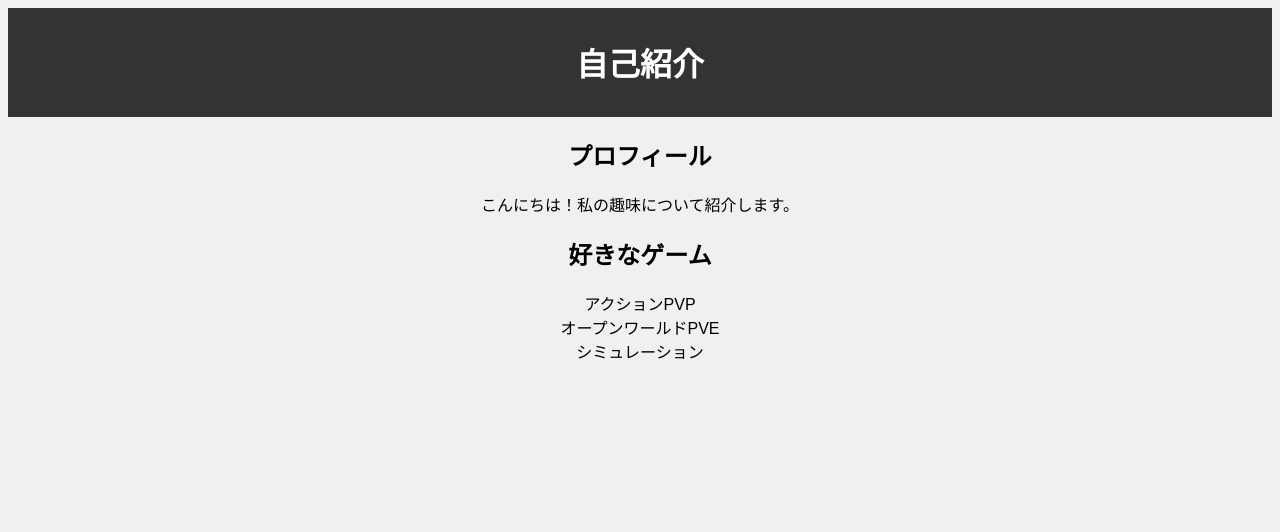
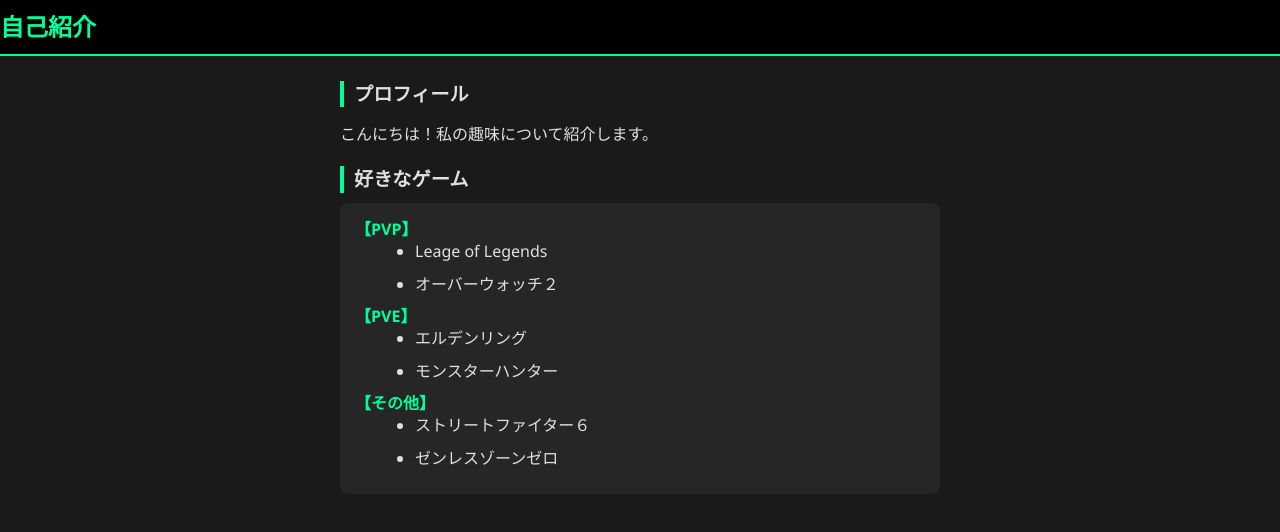
Before and after one commit to zuninh8027-commits/my-introduction, a plain HTML site: page index.html in a window 1280 px wide. Drawn offline with Linux system fonts and the light colour scheme.

Commit message:
黒基調のデザインに変更し余白を調整

```diff
--- a/script.js
+++ b/script.js
@@ -1,7 +1,28 @@
 // 配列とmap関数を使ってゲームリストを表示
-const games = ['アクションPVP', 'オープンワールドPVE', 'シミュレーション'];
+// ゲーム情報をジャンルごとに整理
+const gameCategories = [
+    {
+        genre: 'PVP',
+        titles: ['Leage of Legends', 'オーバーウォッチ２']
+    },
+    {
+        genre: 'PVE',
+        titles: ['エルデンリング', 'モンスターハンター']
+    },
+    {
+        genre: 'その他',
+        titles: ['ストリートファイター６', 'ゼンレスゾーンゼロ']
+    }
+];
 
 const listElement = document.getElementById('game-list');
-listElement.innerHTML = games.map(game => `<li>${game}</li>`).join('');
 
-console.log("Webページが読み込まれました");
+// 二重のmap関数を使って、ジャンルとその中のタイトルを組み立てる
+listElement.innerHTML = gameCategories.map(cat => `
+    <li style="margin-bottom: 15px; list-style: none;">
+        <strong>【${cat.genre}】</strong>
+        <ul style="list-style: disc; margin-left: 20px;">
+            ${cat.titles.map(title => `<li>${title}</li>`).join('')}
+        </ul>
+    </li>
+`).join('');
--- a/style.css
+++ b/style.css
@@ -1,14 +1,59 @@
+/* 全体の設定：黒基調に変更 */
 body {
-    font-family: sans-serif;
-    background-color: #f0f0f0;
-    text-align: center;
+    font-family: 'Segoe UI', Tahoma, Geneva, Verdana, sans-serif;
+    background-color: #1a1a1a; /* 真っ黒すぎない暗いグレー */
+    color: #e0e0e0;           /* 文字は読みやすい薄いグレー */
+    margin: 0;
+    padding: 0;
+    line-height: 1.4;         /* 行間を少し詰める */
 }
+
+/* ヘッダー：余白を減らしてコンパクトに */
 header {
-    background-color: #333;
-    color: white;
-    padding: 10px;
+    background-color: #000;
+    color: #00ff99;           /* ゲーミング感のあるネオングリーン */
+    padding: 10px 0;          /* 上下の余白を最小限に */
+    border-bottom: 2px solid #00ff99;
 }
-ul {
-    list-style: none;
-    padding: 0;
+
+header h1 {
+    margin: 0;
+    font-size: 1.5rem;
 }
+
+/* メインコンテンツ：幅を絞って中央寄せ */
+main {
+    max-width: 600px;         /* 横幅を制限して密度を上げる */
+    margin: 0 auto;
+    padding: 15px;            /* 外側の余白を削減 */
+    text-align: left;         /* 左寄せにして情報をまとめやすく */
+}
+
+/* 各セクションの余白をカット */
+section {
+    margin-bottom: 20px;
+}
+
+h2 {
+    font-size: 1.2rem;
+    border-left: 4px solid #00ff99;
+    padding-left: 10px;
+    margin: 10px 0;           /* 上下の隙間を減らす */
+}
+
+/* ゲームリストのスタイル（JSのinnerHTMLと連動） */
+#game-list {
+    background-color: #262626; /* リスト部分を少し明るいグレーに */
+    padding: 15px;
+    border-radius: 8px;
+    margin: 0;
+}
+
+/* JSで生成されるliタグのスタイルを上書き */
+#game-list li {
+    margin-bottom: 10px !important; /* JS側のスタイルより優先して隙間を詰める */
+}
+
+strong {
+    color: #00ff99;
+}
```
